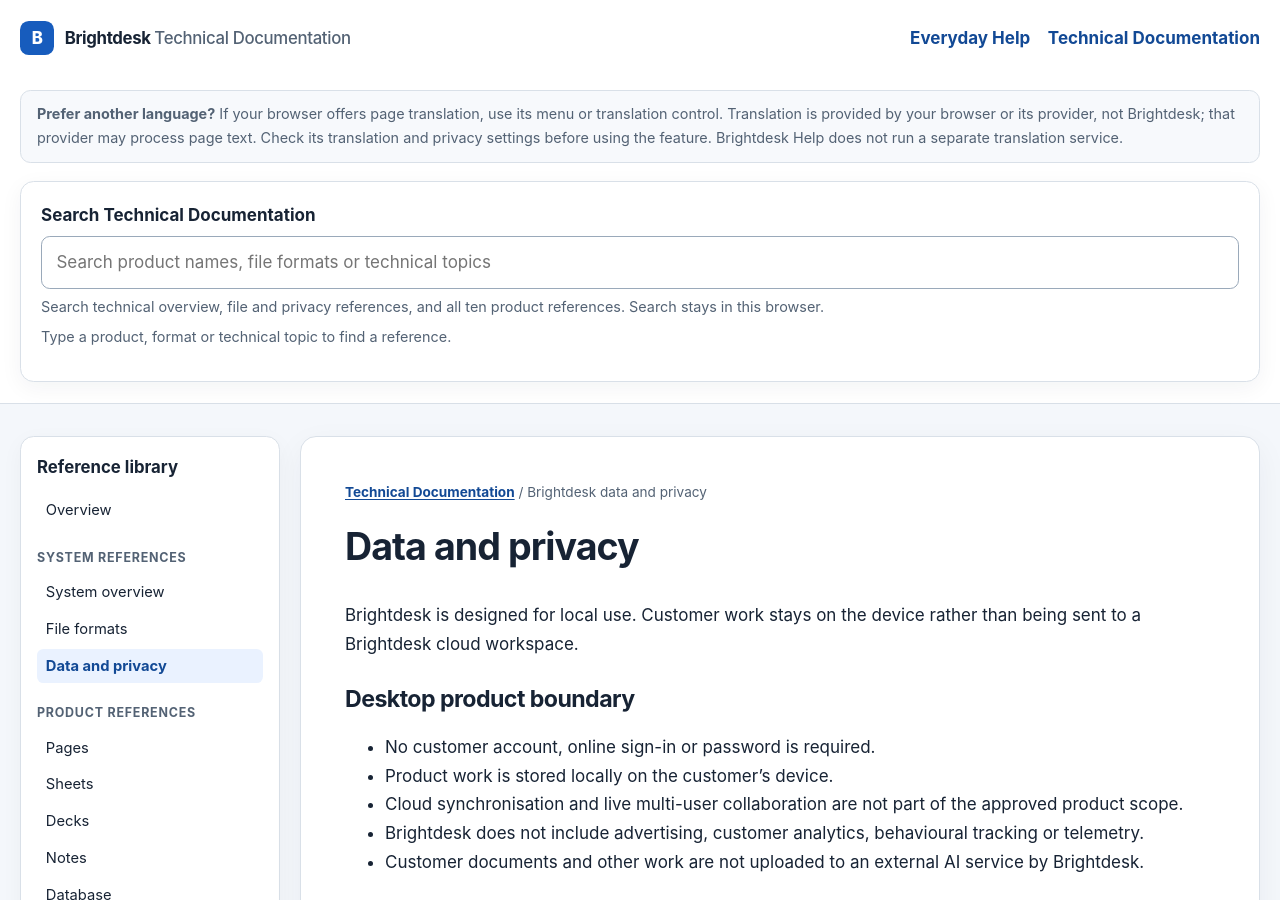
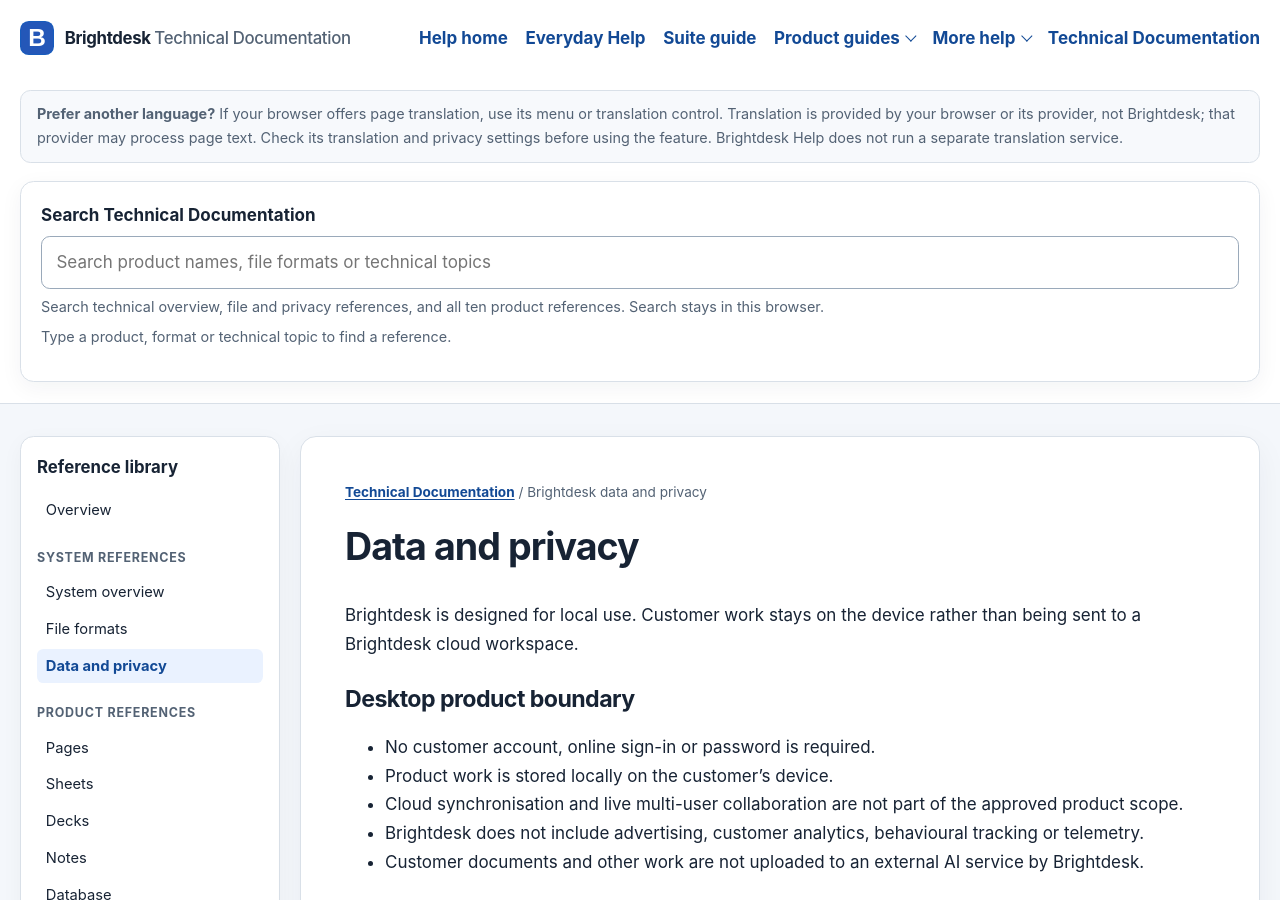
Before and after one commit to conz20/Brightdesk-Wiki, a Jekyll site: the page built from docs/technical/data-and-privacy.md, in a window 1280 px wide and 900 px high. Built offline with Jekyll 4.4.1, drawn with Linux system fonts in a browser that asks for light colours.

Commit message:
Match Technical Documentation navigation to Everyday Help

```diff
--- a/docs/_layouts/technical.html
+++ b/docs/_layouts/technical.html
@@ -36,12 +36,38 @@
     <a class="skip-link" href="#main">Skip to content</a>
     <header class="site-header technical-header">
       <div class="header-inner">
-        <a class="brand" href="{{ '/technical/index.html' | relative_url }}" aria-label="Brightdesk Technical Documentation home">
-          <span class="brand-mark" aria-hidden="true">B</span>
+        <a class="brand" href="{{ '/index.html' | relative_url }}" aria-label="Brightdesk Help home">
+          <img class="brand-mark" src="{{ '/favicon.svg' | relative_url }}" alt="">
           <span>Brightdesk <span class="brand-light">Technical Documentation</span></span>
         </a>
         <nav class="site-nav" aria-label="Main navigation">
-          <a href="{{ '/everyday/index.html' | relative_url }}">Everyday Help</a>
+          <a href="{{ '/index.html' | relative_url }}"{% if page.url == '/index.html' %} aria-current="page"{% endif %}>Help home</a>
+          <a href="{{ '/everyday/index.html' | relative_url }}"{% if page.url == '/everyday/index.html' %} aria-current="page"{% endif %}>Everyday Help</a>
+          <a href="{{ '/customer-start-here.html' | relative_url }}"{% if page.url == '/customer-start-here.html' %} aria-current="page"{% endif %}>Suite guide</a>
+          <details class="product-menu" aria-label="Browse product guides">
+            <summary>Product guides</summary>
+            <ul>
+              <li><a href="{{ '/products/pages.html' | relative_url }}">Pages</a></li>
+              <li><a href="{{ '/products/sheets.html' | relative_url }}">Sheets</a></li>
+              <li><a href="{{ '/products/decks.html' | relative_url }}">Decks</a></li>
+              <li><a href="{{ '/products/notes.html' | relative_url }}">Notes</a></li>
+              <li><a href="{{ '/products/database.html' | relative_url }}">Database</a></li>
+              <li><a href="{{ '/products/forms.html' | relative_url }}">Forms</a></li>
+              <li><a href="{{ '/products/lists.html' | relative_url }}">Lists</a></li>
+              <li><a href="{{ '/products/planner.html' | relative_url }}">Planner</a></li>
+              <li><a href="{{ '/products/to-do.html' | relative_url }}">To Do</a></li>
+              <li><a href="{{ '/products/workspace.html' | relative_url }}">Workspace</a></li>
+            </ul>
+          </details>
+          <details class="product-menu" aria-label="More help topics">
+            <summary>More help</summary>
+            <ul>
+              <li><a href="{{ '/everyday/install-update.html' | relative_url }}">Install and update</a></li>
+              <li><a href="{{ '/everyday/languages-and-spelling.html' | relative_url }}">Languages and spelling</a></li>
+              <li><a href="{{ '/everyday/troubleshooting.html' | relative_url }}">Troubleshooting</a></li>
+              <li><a href="{{ '/products/decks-slide-shows.html' | relative_url }}">Decks slide shows</a></li>
+            </ul>
+          </details>
           <a href="{{ '/technical/index.html' | relative_url }}"{% if page.url == '/technical/index.html' %} aria-current="page"{% endif %}>Technical Documentation</a>
         </nav>
       </div>
```
